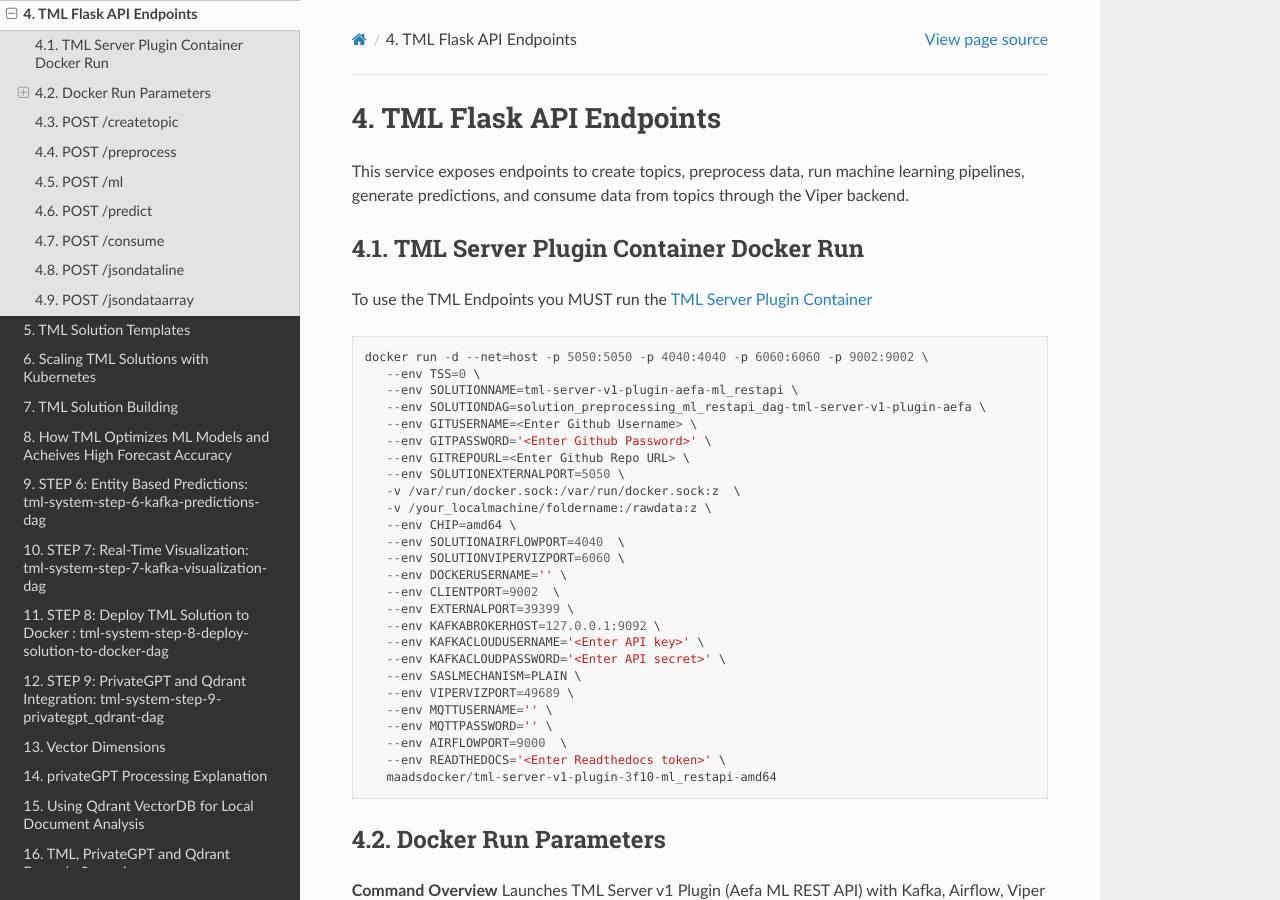
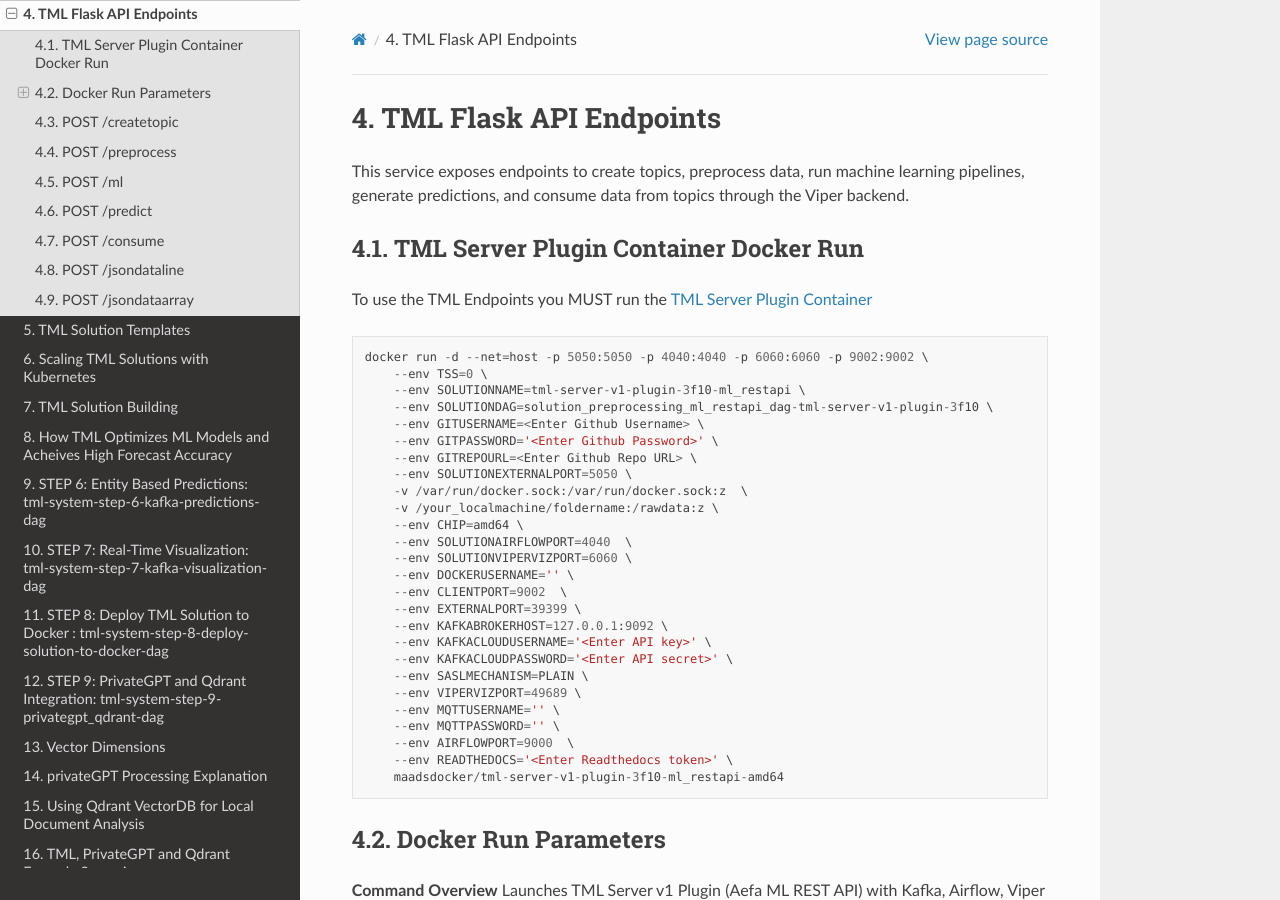
Before and after one commit to smaurice101/readthedocs, a Sphinx documentation site: the page built from docs/source/tmlapi.rst, in a window 1280 px wide and 900 px high. Built offline with Sphinx 7.4.7 and the Read the Docs theme 3.1.0, drawn with Linux system fonts in a browser that asks for light colours.

Commit message:
Update tmlapi.rst

```diff
--- a/docs/source/tmlapi.rst
+++ b/docs/source/tmlapi.rst
@@ -11,10 +11,10 @@
 
 .. code-block::
 
-    docker run -d --net=host -p 5050:5050 -p 4040:4040 -p 6060:6060 -p 9002:9002 \
+   docker run -d --net=host -p 5050:5050 -p 4040:4040 -p 6060:6060 -p 9002:9002 \
        --env TSS=0 \
-       --env SOLUTIONNAME=tml-server-v1-plugin-aefa-ml_restapi \
-       --env SOLUTIONDAG=solution_preprocessing_ml_restapi_dag-tml-server-v1-plugin-aefa \
+       --env SOLUTIONNAME=tml-server-v1-plugin-3f10-ml_restapi \
+       --env SOLUTIONDAG=solution_preprocessing_ml_restapi_dag-tml-server-v1-plugin-3f10 \
        --env GITUSERNAME=<Enter Github Username> \
        --env GITPASSWORD='<Enter Github Password>' \
        --env GITREPOURL=<Enter Github Repo URL> \
```
